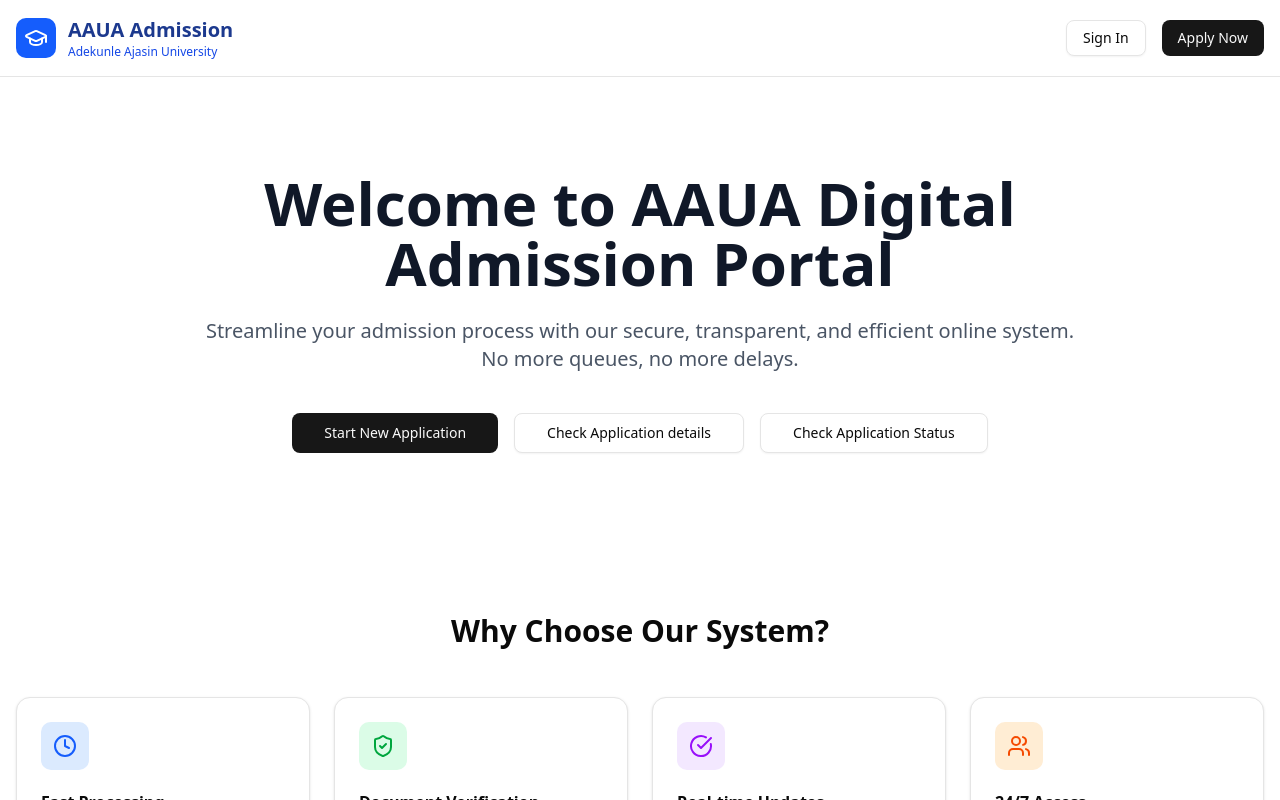
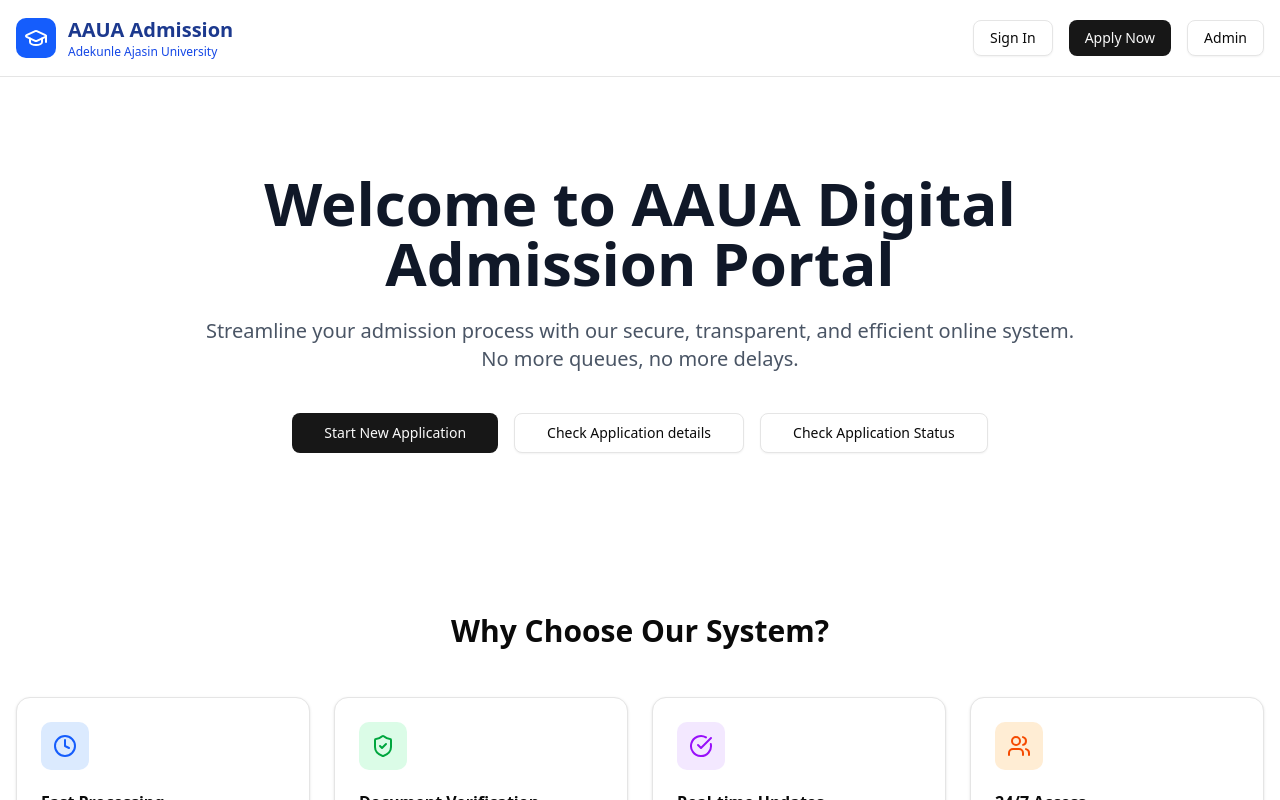
Before and after one commit to Dr-Raysun/aaua_admission-system, a Next.js app: page / in a window 1280 px wide. Shown: the top 800 px of the page. Built offline with nearby package versions, Linux system fonts and the light colour scheme; no server answers.

Commit message:
admin added

```diff
--- a/components/Header.tsx
+++ b/components/Header.tsx
@@ -32,11 +32,19 @@
             <Link href="/sign-up">
               <Button>Apply Now</Button>
             </Link>
+            <Link href="/admin">
+              <Button variant="outline">Admin</Button>
+            </Link>
           </SignedOut>
 
           {/* Show when user is signed in */}
           <SignedIn>
-            <UserButton />
+            <div className="flex items-center gap-4">
+              <Link href="/admin">
+                <Button variant="outline">Admin</Button>
+              </Link>
+              <UserButton />
+            </div>
           </SignedIn>
         </div>
       </div>
```
